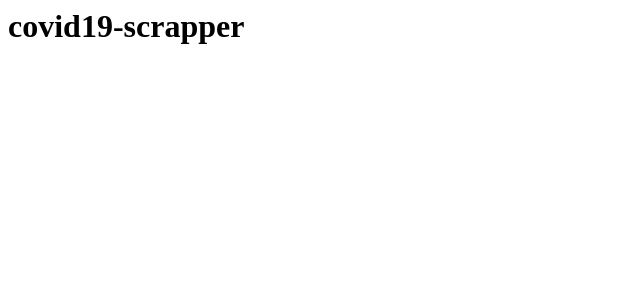
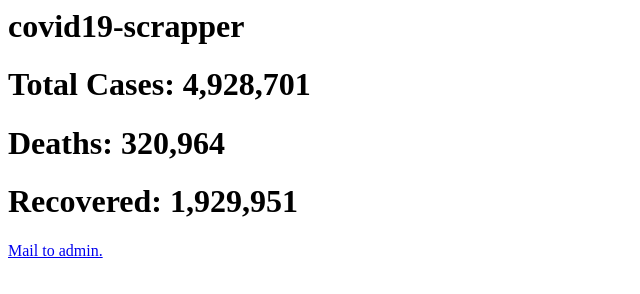
Before and after one commit to vivekascoder/covid, a plain HTML site: page index.html in a window 1280 px wide. Shown: the whole page, without its empty margins (0-640 px from the left). Drawn offline with Linux system fonts and the light colour scheme.

Commit message:
Updated!

```diff
--- a/index.html
+++ b/index.html
@@ -1 +1,6 @@
+
 <h1>covid19-scrapper</h1>
+<h1>Total Cases: 4,928,701</h1>
+<h1>Deaths: 320,964</h1>
+<h1>Recovered: 1,929,951</h1>
+<a href="mailto:vivekascoder@gmail.com">Mail to admin.</a>
```
